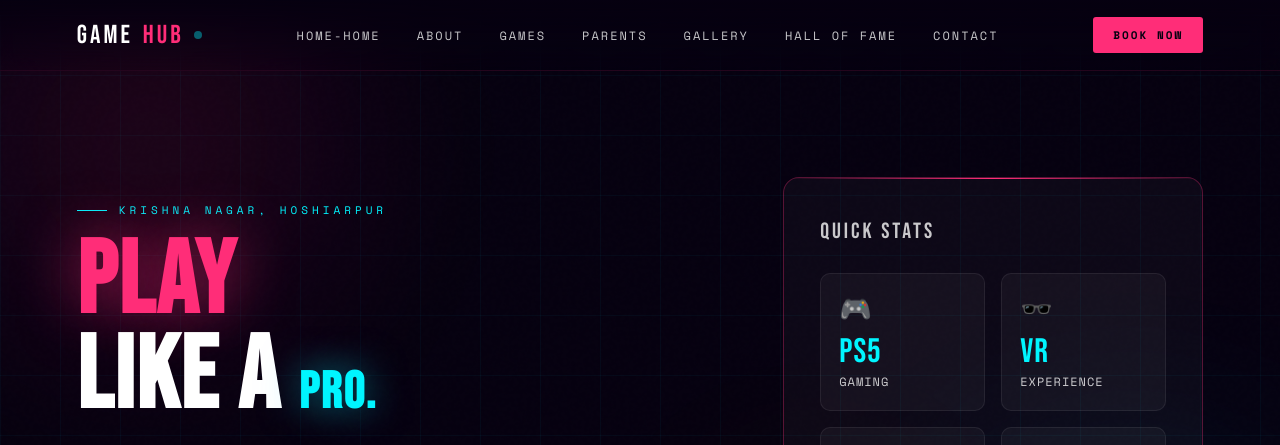
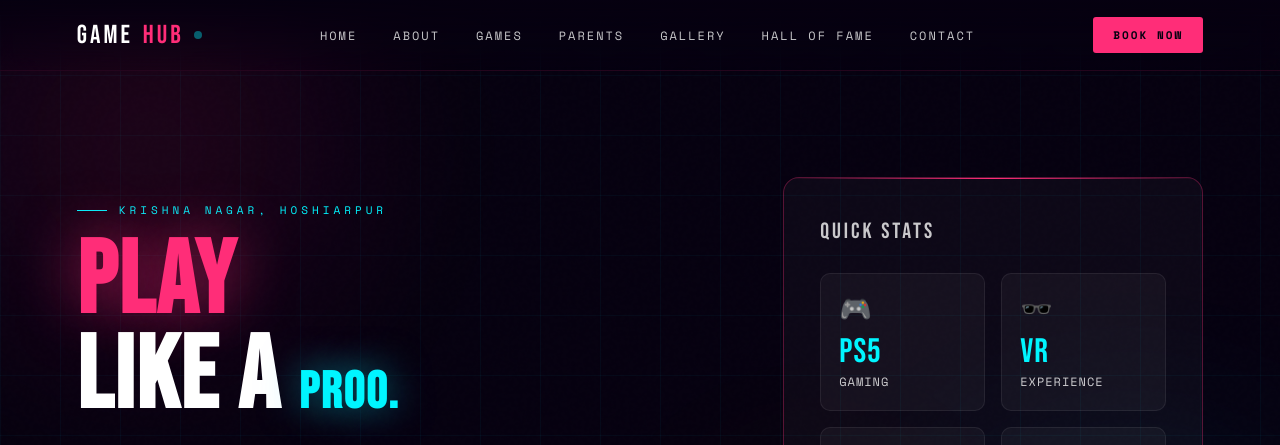
Before and after one commit to wlAnkit0830/Game-Hub, a plain HTML site: page index.html in a window 1280 px wide. Shown: the top 445 px of the page. Drawn offline with nearby package versions, Linux system fonts and the light colour scheme.

Commit message:
Update index.html

```diff
--- a/index.html
+++ b/index.html
@@ -1638,7 +1638,7 @@ footer {
       GAME<span>HUB</span> <div class="dot"></div>
     </a>
     <ul class="nav-links">
-      <li><a href="#home">Home-home</a></li>
+      <li><a href="#home">Home</a></li>
       <li><a href="#about">About</a></li>
       <li><a href="#games">Games</a></li>
       <li><a href="#parents">Parents</a></li>
@@ -1658,7 +1658,7 @@ footer {
       <h1 class="hero-title fade-up delay-1">
         <span class="accent">PLAY</span>
         LIKE A
-        <span class="sub">PRO.</span>
+        <span class="sub">PROO.</span>
       </h1>
       <p class="hero-desc fade-up delay-2">
         The ultimate gaming destination in Hoshiarpur. Experience PlayStation 5, immersive VR adventures, and thrilling tournaments — all in one electrifying arena.
```
